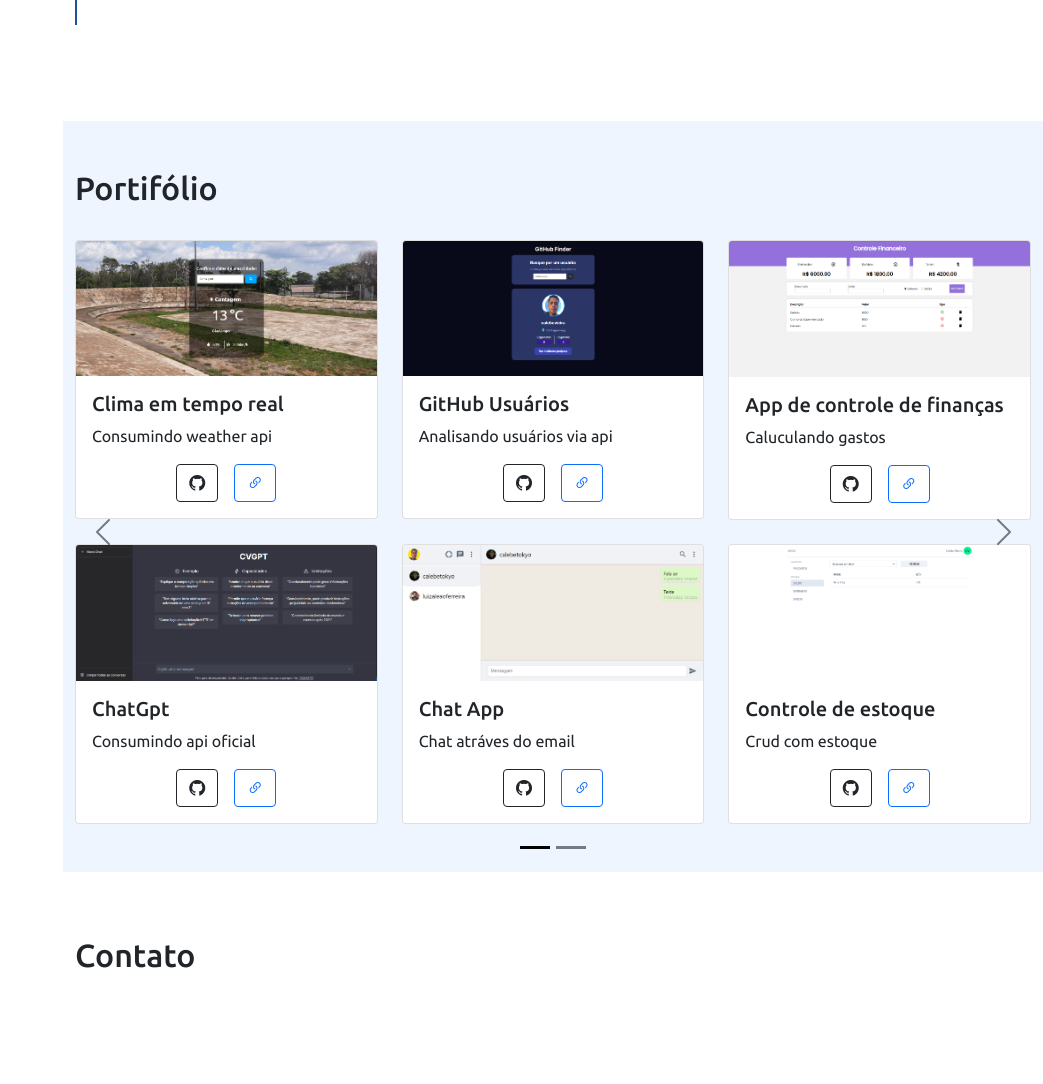
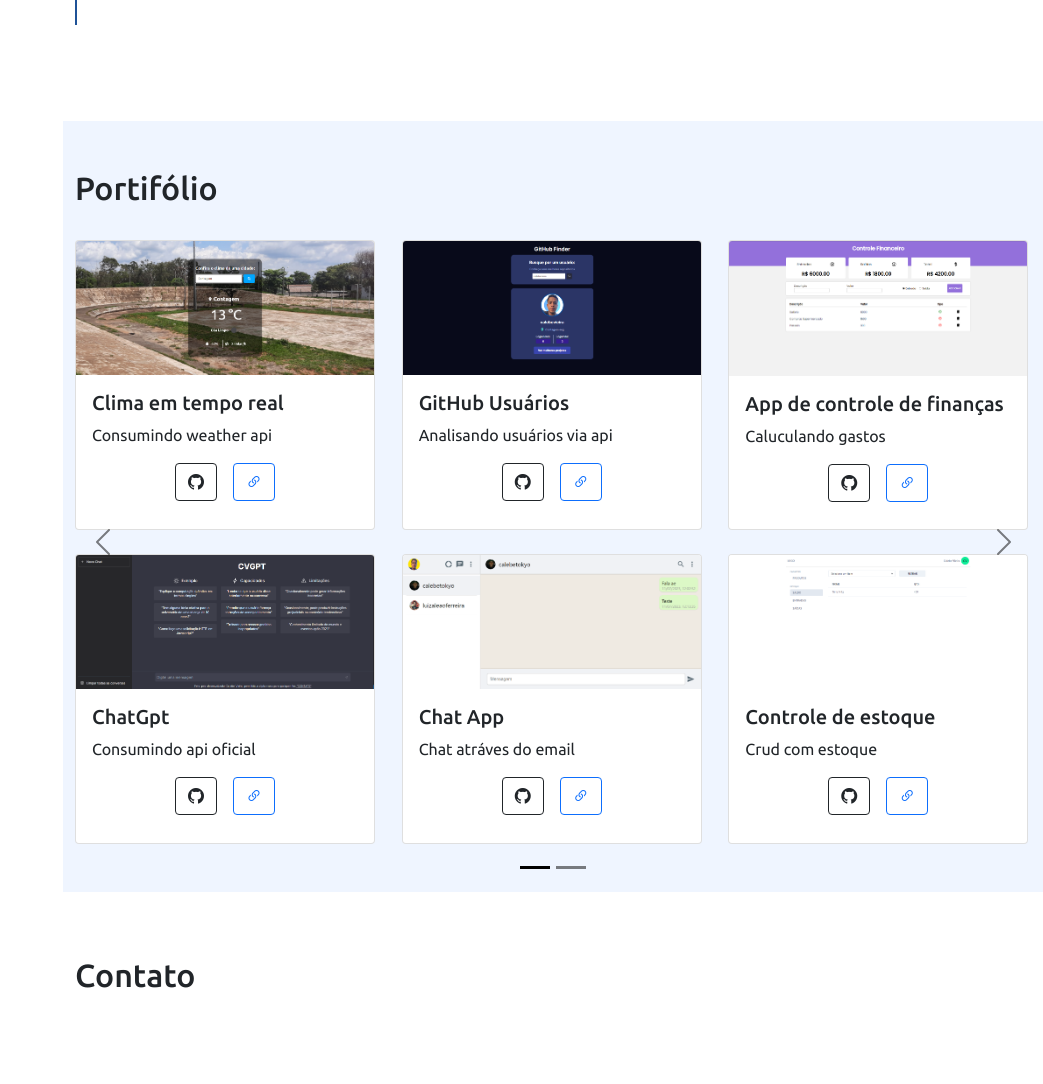
Before and after one commit to calebevieira/PortifolioCalebe2023, a Flask app: page / in a window 1280 px wide. Shown: the part 4527-5611 px from the top of the page, without its empty margins (237-1280 px from the left). After the commit the page ends 5515 px from the top, so only its background shows below. Run offline with Flask 2, Linux system fonts and the light colour scheme; some libraries are stand-ins or nearby versions.

Commit message:
Dimensionando cards do carrosel do portifólio

```diff
--- a/api/static/style.css
+++ b/api/static/style.css
@@ -354,3 +354,7 @@ i.menu-mobile {
     padding: 20px 15px;
   }
 }
+.card {
+  width: 300px;
+    height: 290px;
+}
--- a/api/templates/index.html
+++ b/api/templates/index.html
@@ -639,7 +639,7 @@
                                 </div>
                                 <div class="col">
                                     <div class="card">
-                                        <img src="../static/img/Adidas.png" class="card-img-top" alt="Login">
+                                        <img src="../static/img/adidas.png" class="card-img-top" alt="Login">
                                         <div class="card-body">
                                             <h5 class="card-title">Adidas</h5>
                                             <p class="card-text">Página de Interação</p>
```
Also changed, not shown: api/static/img/adidas.png.
